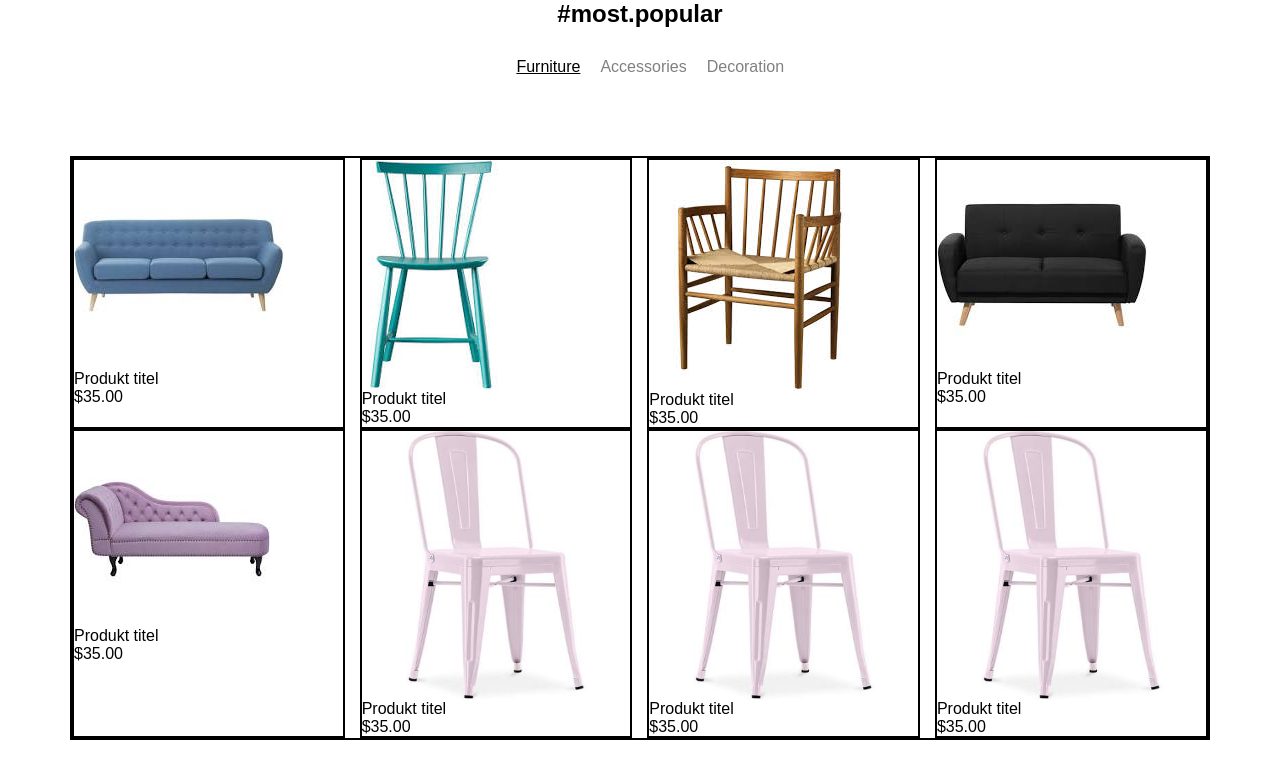
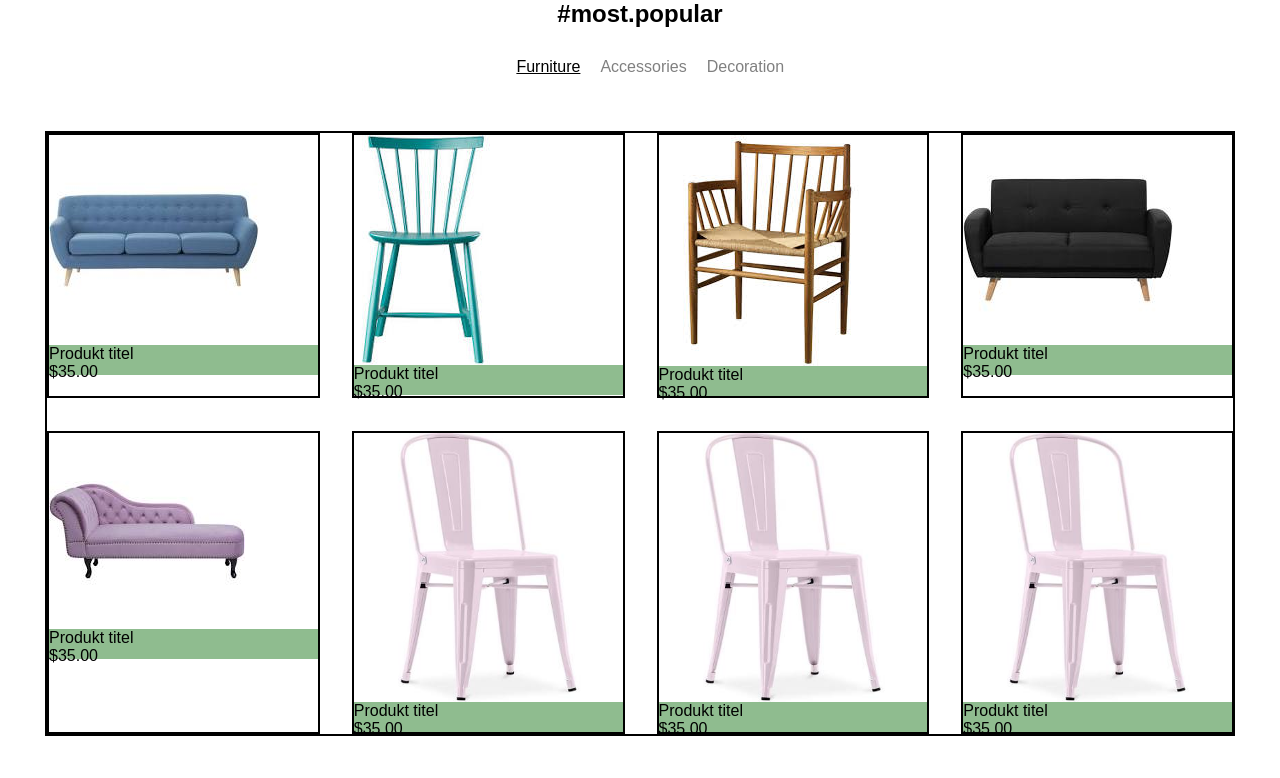
Before and after one commit to amal3983/webshop_moebler, a plain HTML site: page index.html in a window 1280 px wide. Drawn offline with nearby package versions, Linux system fonts and the light colour scheme.

Commit message:
igen justeret placering og prøver at få infomationen under billederne til at sidde fast under billederne men mine billeder har forskellige størrelser så det er nok der det går galt

```diff
--- a/css/styles.css
+++ b/css/styles.css
@@ -68,9 +68,10 @@ main h2{
 
 .gridbox {
     display: grid;
-    grid-template-columns: 24% 24% 24% 24%;
-    grid-column-gap: 15px;
-    margin: 70px;
+    grid-template-columns: 23% 23% 23% 23%;
+    grid-column-gap: 32px;
+    grid-row-gap: 33px;
+    margin: 45px;
     border: black solid 2px;
 }
 .productbox {
@@ -78,5 +79,9 @@ main h2{
 }
 
 .productpic {
-    text-align: center;
+    max-height: 300px;
 }
+.productinfo{
+    height: 30px;
+    background-color: darkseagreen;
+}
```
